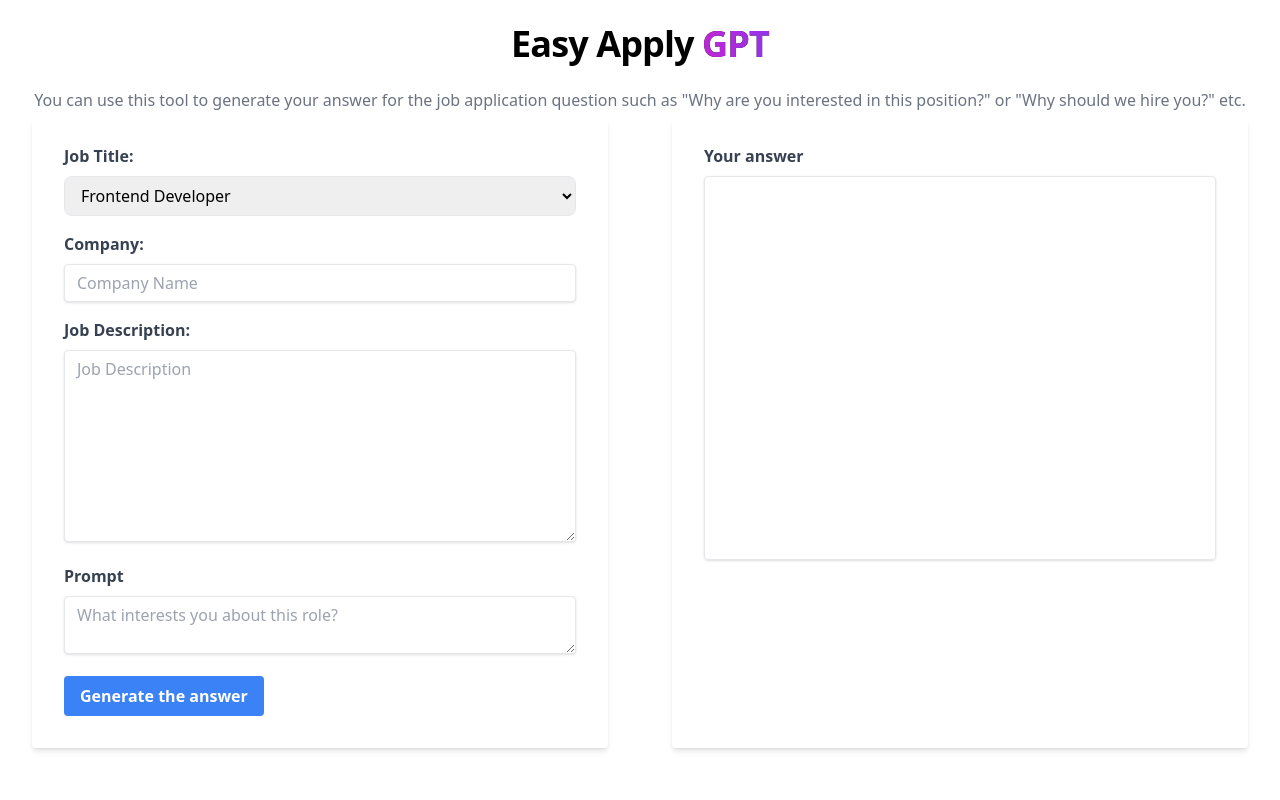
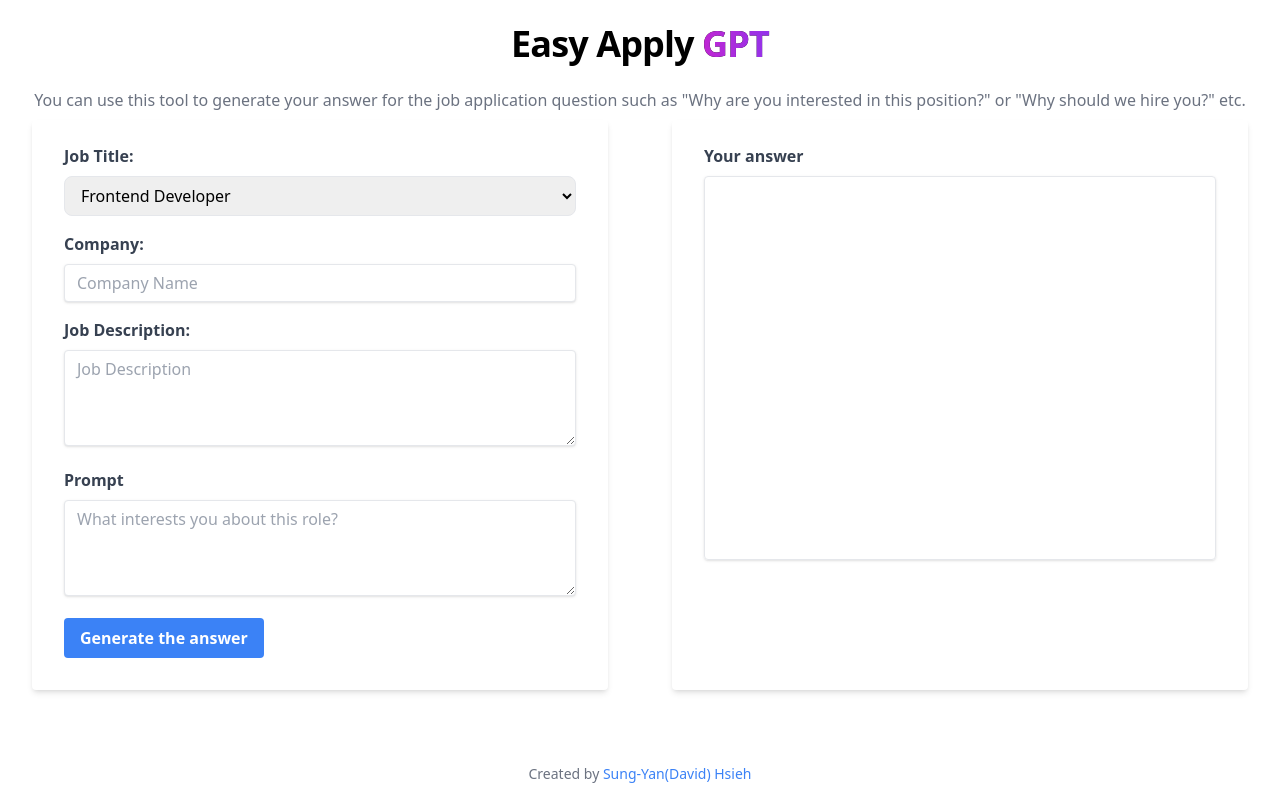
Before and after one commit to davidyen-888/easyapply-gpt, a Next.js app: page / in a window 1280 px wide. Built offline with nearby package versions, Linux system fonts and the light colour scheme; no server answers.

Commit message:
Add footer and custom option for job title

```diff
--- /dev/null
+++ b/src/components/Footer.tsx
@@ -0,0 +1,16 @@
+import React from "react";
+
+function Footer() {
+  return (
+    <div className="py-4 absolute bottom-0 w-full">
+      <p className="text-center text-gray-500 text-sm">
+        Created by{" "}
+        <a href="https://github.com/davidyen-888" className="text-blue-500">
+          Sung-Yan(David) Hsieh
+        </a>
+      </p>
+    </div>
+  );
+}
+
+export default Footer;
--- a/src/pages/index.tsx
+++ b/src/pages/index.tsx
@@ -1,3 +1,4 @@
+import Footer from "@/components/Footer";
 import Head from "next/head";
 import { useState } from "react";
 import { MdContentCopy } from "react-icons/md";
@@ -13,6 +14,7 @@ export async function getStaticProps() {
 
 export default function Home({ apiKey }: { apiKey: string }) {
   const [jobTitle, setJobTitle] = useState("Frontend Developer");
+  const [showOtherOption, setShowOtherOption] = useState(false);
   const [company, setCompany] = useState("");
   const [jobDescription, setJobDescription] = useState("");
   const [prompt, setPrompt] = useState("");
@@ -83,8 +85,7 @@ export default function Home({ apiKey }: { apiKey: string }) {
         <meta name="robots" content="index, follow" />
         <meta httpEquiv="Content-Type" content="text/html; charset=utf-8" />
       </Head>
-
-      <div className="mx-auto">
+      <main>
         {/* Title */}
         <div className="flex flex-col items-center justify-center my-6">
           <h1 className="text-center font-black md:flex-row lg:tracking-tight text-2xl xl:text-4xl">
@@ -137,7 +138,10 @@ export default function Home({ apiKey }: { apiKey: string }) {
               <select
                 id="jobTitle"
                 className="w-full h-10 px-3 text-base placeholder-gray-600 border rounded-lg focus:shadow-outline"
-                onChange={(e) => setJobTitle(e.target.value)}
+                onChange={(e) => {
+                  setJobTitle(e.target.value);
+                  setShowOtherOption(e.target.value === "Other");
+                }}
               >
                 <option value="Frontend Developer">Frontend Developer</option>
                 <option value="Backend Developer">Backend Developer</option>
@@ -146,7 +150,19 @@ export default function Home({ apiKey }: { apiKey: string }) {
                 <option value="UI Engineer">UI Engineer</option>
                 <option value="UX Engineer">UX Engineer</option>
                 <option value="IT Engineer">IT Engineer</option>
+                <option value="Other">Other</option>
               </select>
+              {showOtherOption && (
+                <div className="mb-4">
+                  <input
+                    type="text"
+                    id="otherJobTitle"
+                    placeholder="Please specify your job title"
+                    className="shadow appearance-none border rounded w-full py-2 px-3 mt-1 text-gray-700 leading-tight focus:outline-none focus:shadow-outline"
+                    onChange={(e) => setJobTitle(e.target.value)}
+                  />
+                </div>
+              )}
             </div>
 
             <div className="mb-4">
@@ -176,7 +192,7 @@ export default function Home({ apiKey }: { apiKey: string }) {
               <textarea
                 id="jobDescription"
                 placeholder="Job Description"
-                className="shadow appearance-none border rounded w-full py-2 px-3 h-48 text-gray-700 leading-tight focus:outline-none focus:shadow-outline"
+                className="shadow appearance-none border rounded w-full py-2 px-3 h-24 text-gray-700 leading-tight focus:outline-none focus:shadow-outline"
                 value={jobDescription}
                 onChange={(e) => setJobDescription(e.target.value)}
               />
@@ -192,7 +208,7 @@ export default function Home({ apiKey }: { apiKey: string }) {
               <textarea
                 id="prompt"
                 placeholder="What interests you about this role?"
-                className="shadow appearance-none border rounded w-full py-2 px-3 text-gray-700 leading-tight focus:outline-none focus:shadow-outline"
+                className="shadow appearance-none border rounded w-full py-2 px-3 h-24 text-gray-700 leading-tight focus:outline-none focus:shadow-outline"
                 value={prompt}
                 onChange={(e) => setPrompt(e.target.value)}
               />
@@ -242,7 +258,8 @@ export default function Home({ apiKey }: { apiKey: string }) {
             </div>
           </div>
         </div>
-      </div>
+      </main>
+      <Footer />
     </>
   );
 }
```
